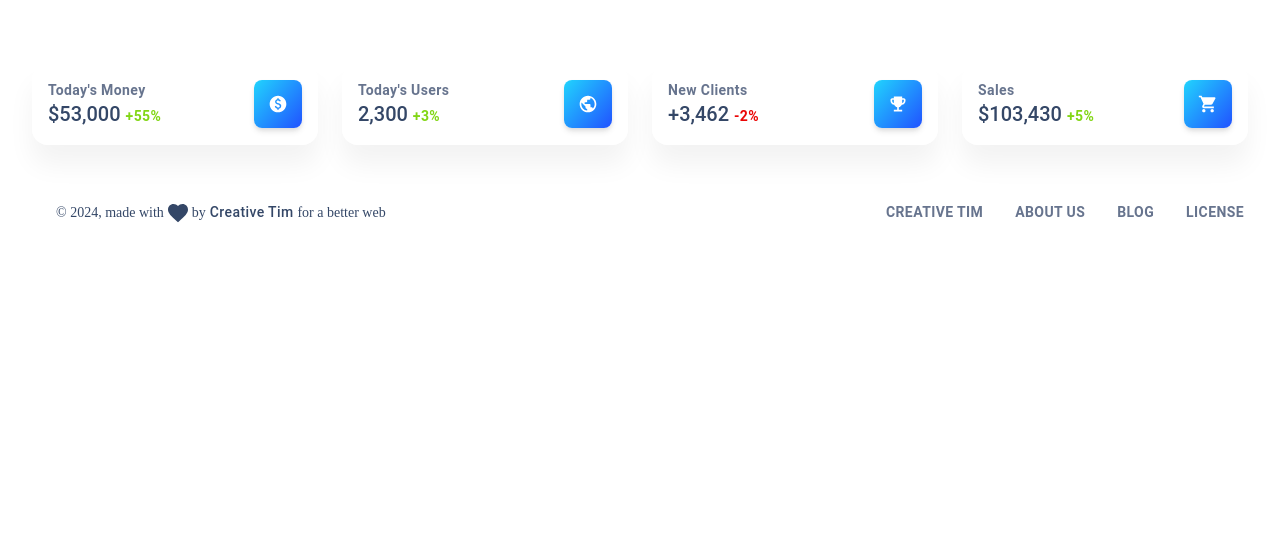
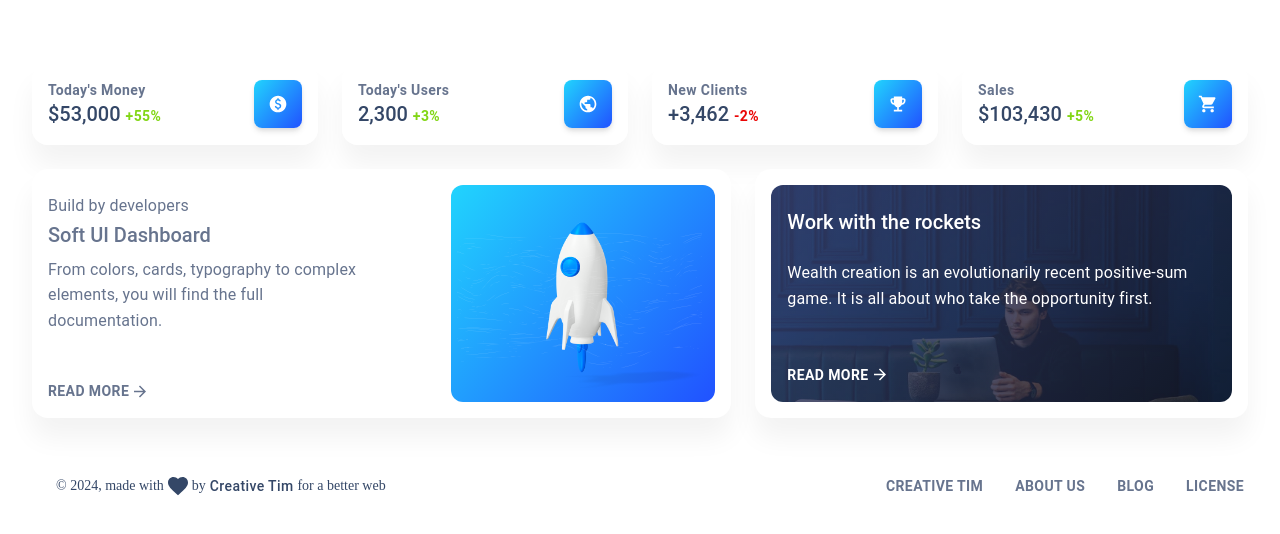
Before and after one commit to Crisppu/expensesweb, a React (Vite) app: page / in a window 1280 px wide. Shown: the top 534 px of the page. Built offline with nearby package versions, Linux system fonts and the light colour scheme.

Commit message:
se add nuevos componentes en la pagina del dashboard

```diff
--- a/src/components/SoftBox/index.tsx
+++ b/src/components/SoftBox/index.tsx
@@ -50,11 +50,18 @@ import { SxProps } from '@mui/system';
         bgColor?:string;
         variant?:  string;
         p?:number;
+        pt?:number;
         height?:string;
         borderRadius?:string;
         shadow?:string;
         ml?:number;
         marginLeft?:string;
+        flexDirection?: 'row' | 'row-reverse' | 'column' | 'column-reverse';
+        src?: string;
+        alt?: string;
+        position?: "absolute" | "relative" | "fixed" | "sticky";
+        left?: number;
+
     }
 
 const SoftBox: React.FC<SoftBoxProps> = ({sx,ownerState, children, ...rest}) => {
--- a/src/components/SoftTypography/index.tsx
+++ b/src/components/SoftTypography/index.tsx
@@ -1,11 +1,13 @@
+import { ElementType } from "react";
 import { Typography } from "@mui/material";
 import { OwnerStateSoftTypography } from "../../../types/components/SoftTypography";
 import { SoftTypographyRoot } from "./SoftTypographyRoot";
 
-
 interface TypographyProps extends React.ComponentProps<typeof Typography> {
     ownerState?: OwnerStateSoftTypography;
     children?: React.ReactNode;
+    component?: ElementType; //Permita que la propiedad del componente sea cualquier etiqueta HTML válida o componente React
+    href?: string;
 }
 
 const SoftTypography : React.FC<TypographyProps> = ({ownerState, children, ...rest}) => {
@@ -17,6 +19,22 @@ const SoftTypography : React.FC<TypographyProps> = ({ownerState, children, ...re
             {children}
         </SoftTypographyRoot>
     )
-}
+};
 
+export default SoftTypography;
+/**
+ * ejemplo usando forwarRef
+ * const SoftTypography = forwardRef<HTMLDivElement,TypographyProps>(({ ownerState, children, ...rest },ref) => {
+    return(
+        <SoftTypographyRoot
+        {...rest}
+        ref={ref}
+        ownerState={{ ...ownerState }}
+        >
+        {children}
+        </SoftTypographyRoot>
+    )
+});
 export default SoftTypography
+
+ */
--- /dev/null
+++ b/src/examples/Charts/ReportsBarChart/index.tsx
@@ -0,0 +1,18 @@
+import React from 'react'
+import { ReportsBarChartData } from '../../../layouts/dashboard/data/reportsBarChartData';
+interface ReportsBarChartProps {
+    color: string;
+    title: string;
+    description: string;
+    chart: ReportsBarChartData["chart"];
+    items: ReportsBarChartData["items"];
+}
+const ReportsBarChart:React.FC<ReportsBarChartProps> = ({color, title,description,chart, items}) => {
+    console.log(chart, items);
+    console.log(color, title,description);
+    return (
+        <></>
+    )
+}
+
+export default ReportsBarChart;
--- /dev/null
+++ b/src/layouts/dashboard/components/BuildByDevelopers/index.tsx
@@ -0,0 +1,92 @@
+import { Card, Grid, SxProps } from '@mui/material';
+import React from 'react'
+import SoftBox from '../../../../components/SoftBox';
+import SoftTypography from '../../../../components/SoftTypography';
+import { Theme } from '@mui/material/styles';
+import ArrowForwardIcon from '@mui/icons-material/ArrowForward';
+import wavesWhite from '../../../../assets/images/shapes/waves-white.svg';
+import rocketWhite from "../../../../assets/images/illustrations/rocket-white.png";
+
+const BuildByDevelopers: React.FC = () => {
+    const styles: SxProps<Theme> = () => ({
+        mt: "auto",
+        mr: "auto",
+        display: "inline-flex",
+        alignItems: "center",
+        cursor: "pointer",
+        "&:hover .MuiSvgIcon-root, &:focus .MuiSvgIcon-root": {
+          transform: `translate(6px, -0.5px)`,
+        },
+
+
+    });
+  return (
+    <Card>
+        <SoftBox p={2}>
+            <Grid container spacing={3}>
+                <Grid item xs={12} lg={6}>
+                    <SoftBox display='flex'  flexDirection='column' height='100%' >
+                        <SoftBox pt={1} mb={0.5}>
+                            <SoftTypography variant="body2" ownerState={{ color:"text" ,fontWeight:"medium" }}>
+                                Build by developers
+                            </SoftTypography>
+                        </SoftBox>
+                        <SoftTypography variant="h5" ownerState={{color:"text", fontWeight:"bold"}} gutterBottom>
+                            Soft UI Dashboard
+                        </SoftTypography>
+                        <SoftBox mb={6}>
+                            <SoftTypography variant="body2" ownerState={{ color:"text" }}>
+                            From colors, cards, typography to complex elements, you will find the full
+                            documentation.
+                            </SoftTypography>
+                        </SoftBox>
+                        <SoftTypography
+                        component="a"
+                        href="#"
+                        variant="button"
+                        ownerState={{ color:"text" ,fontWeight:"medium" }}
+                        sx={styles}
+                        >
+                            Read More
+                            <ArrowForwardIcon sx={{
+                                fontSize: "1.125rem",
+                                transform: `translate(2px, -0.5px)`,
+                                transition: "transform 0.2s cubic-bezier(0.34,1.61,0.7,1.3)",
+                                fontWeight: "bold",
+                            }} />
+                        </SoftTypography>
+                    </SoftBox>
+                </Grid>
+                <Grid item xs={12} lg={5} sx={{ position: "relative", ml: "auto" }}>
+                    <SoftBox
+                    height='100%'
+                    display='grid'
+                    justifyContent='center'
+                    alignItems='center'
+                    ownerState={
+                        {
+                            bgColor:"info",
+                            borderRadius:"lg",
+                            variant:"gradient",
+                        }
+                    }
+                    >
+                        <SoftBox
+                        component="img"
+                        src={wavesWhite}
+                        alt="waves"
+                        display="block"
+                        position="absolute"
+                        left={30}
+                        width="85%"
+                        height="100%"
+                        />
+                        <SoftBox component="img" src={rocketWhite} alt="rocket" width="100%" pt={3} />
+                    </SoftBox>
+                </Grid>
+            </Grid>
+        </SoftBox>
+    </Card>
+  )
+}
+export default BuildByDevelopers;
--- /dev/null
+++ b/src/layouts/dashboard/components/WorkWithTheRockets/index.tsx
@@ -0,0 +1,71 @@
+import { Card } from '@mui/material';
+import React from 'react'
+import SoftBox from '../../../../components/SoftBox';
+import ivancik from "../../../../assets/images/ivancik.jpg";
+import SoftTypography from '../../../../components/SoftTypography';
+import ArrowForwardIcon from '@mui/icons-material/ArrowForward';
+
+const WorkWithTheRockets:React.FC = () => {
+    return (
+        <Card sx={{ height: "100%" }}>
+        <SoftBox position='relative' height='100%' p={2}>
+            <SoftBox
+            display='flex'
+            flexDirection='column'
+            height='100%'
+            py={2}
+            px={2}
+            ownerState={{borderRadius:"lg"}}
+            sx={() => ({
+                backgroundImage:({functions:{linearGradient, rgba}, palette:{gradients}})=>(
+                    `${linearGradient(rgba(gradients.dark.main,0.8),rgba(gradients.dark.state,0.8))},url(${ivancik})`
+                ),
+                backgroundSize: 'cover',
+                height:"85%"
+            })}
+            >
+                <SoftBox mb={3} pt={1}>
+                    <SoftTypography variant="h5" ownerState={{color:"white",fontWeight:"bold"}}>
+                        Work with the rockets
+                    </SoftTypography>
+                </SoftBox>
+                <SoftBox mb={2}>
+                    <SoftTypography variant="body2" ownerState={{color:"white"}}>
+                    Wealth creation is an evolutionarily recent positive-sum game. It is all about who
+                    take the opportunity first.
+                    </SoftTypography>
+                </SoftBox>
+                <SoftTypography
+                component="a"
+                href="#"
+                variant="button"
+                ownerState={{fontWeight:"medium",color:"white"}}
+                sx={()=>({
+                mt: "auto",
+                mr: "auto",
+                display: "inline-flex",
+                alignItems: "center",
+                cursor: "pointer",
+                "&:hover .MuiSvgIcon-root, &:focus .MuiSvgIcon-root": {
+                    transform: `translate(6px, -0.5px)`,
+                },
+                })}
+                >
+                    Read More
+                    <ArrowForwardIcon
+                    sx={{fontSize: "1.125rem",
+                    transform: `translate(2px, -0.5px)`,
+                    transition: "transform 0.2s cubic-bezier(0.34,1.61,0.7,1.3)",
+                    fontWeight: "bold",}}
+                    />
+                </SoftTypography>
+
+            </SoftBox>
+
+        </SoftBox>
+
+        </Card>
+    )
+}
+
+export default WorkWithTheRockets;
--- a/src/layouts/dashboard/data/reportsBarChartData.ts
+++ b/src/layouts/dashboard/data/reportsBarChartData.ts
@@ -12,8 +12,33 @@ Coded by www.creative-tim.com
 
 * The above copyright notice and this permission notice shall be included in all copies or substantial portions of the Software.
 */
+interface ChartDataset {
+    label: string;
+    data: number[];
+}interface ChartData {
+    labels: string[];
+    datasets: ChartDataset;
+}
 
-const reportsBarChartData = {
+interface Icon {
+    color: string;
+    component: string;
+}interface Progress {
+    content: string;
+    percentage: number;
+}interface Item {
+    icon: Icon;
+    label: string;
+    progress: Progress;
+}
+
+export interface ReportsBarChartData {
+    chart: ChartData;
+    items: Item[];
+}
+
+
+const reportsBarChartData: ReportsBarChartData = {
     chart: {
       labels: ["Apr", "May", "Jun", "Jul", "Aug", "Sep", "Oct", "Nov", "Dec"],
       datasets: { label: "Sales", data: [450, 200, 100, 220, 500, 100, 400, 230, 500] },
--- a/src/layouts/dashboard/index.tsx
+++ b/src/layouts/dashboard/index.tsx
@@ -8,8 +8,15 @@ import PaidIcon from '@mui/icons-material/Paid';
 import PublicIcon from '@mui/icons-material/Public';
 import EmojiEventsIcon from '@mui/icons-material/EmojiEvents';
 import ShoppingCartIcon from '@mui/icons-material/ShoppingCart';
+import BuildByDevelopers from './components/BuildByDevelopers';
+import WorkWithTheRockets from './components/WorkWithTheRockets';
+import reportsBarChartData from './data/reportsBarChartData';
+import ReportsBarChart from '../../examples/Charts/ReportsBarChart';
 
 const Dashboard: React.FC = () => {
+    const { chart, items } = reportsBarChartData;
+    console.log(chart, items)
+
     return (
         <DashboardLayout>
             <SoftBox py={4}>
@@ -55,9 +62,33 @@ const Dashboard: React.FC = () => {
                             icon={{ color: "info", component: ShoppingCartIcon }}
                             />
                         </Grid>
+                    </Grid>
+                </SoftBox>
+                <SoftBox mb={3}>
+                    <Grid container spacing={3}>
+                        <Grid item xs={12} lg={7}>
+                            <BuildByDevelopers />
+                        </Grid>
+                        <Grid item xs={12} lg={5}>
+                            <WorkWithTheRockets />
+                        </Grid>
+                    </Grid>
+                </SoftBox>
+                <SoftBox>
+                    <Grid container spacing={3}>
+                        <Grid item xs={12} lg={5}>
+                            <ReportsBarChart
+                            title="active users"
+                            description="Users who visited the website in the last 30 days"
+                            color="info"
+                            chart={chart}
+                            items={items}
+                            >
+
+                            </ReportsBarChart>
+                        </Grid>
 
                     </Grid>
-
                 </SoftBox>
 
             </SoftBox>
```
Also changed, not shown: src/examples/Charts/HorizontalBarChart/configs/index.ts (added), src/examples/Charts/HorizontalBarChart/index.ts (added), src/examples/Charts/ReportsBarChart/ReportsBarChartItem.tsx (added), src/examples/Charts/ReportsBarChart/configs/index.ts (added).
